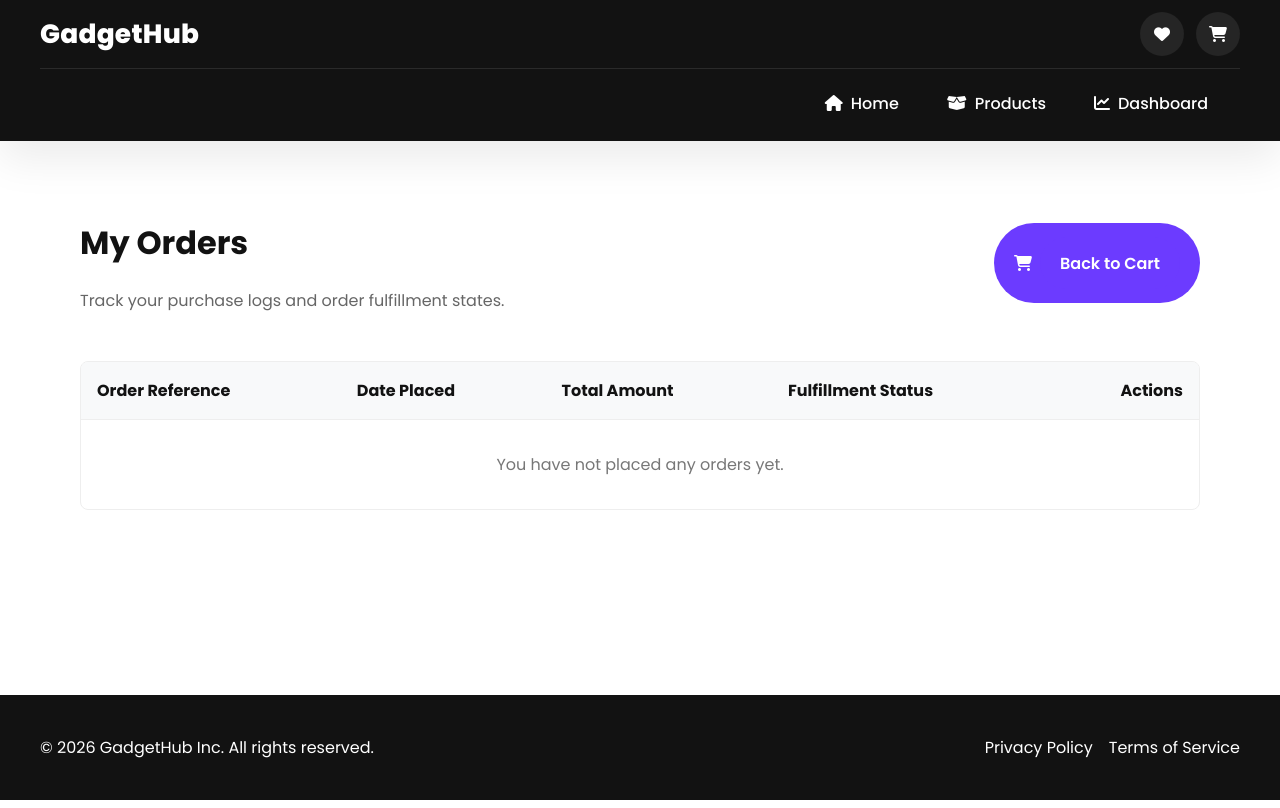
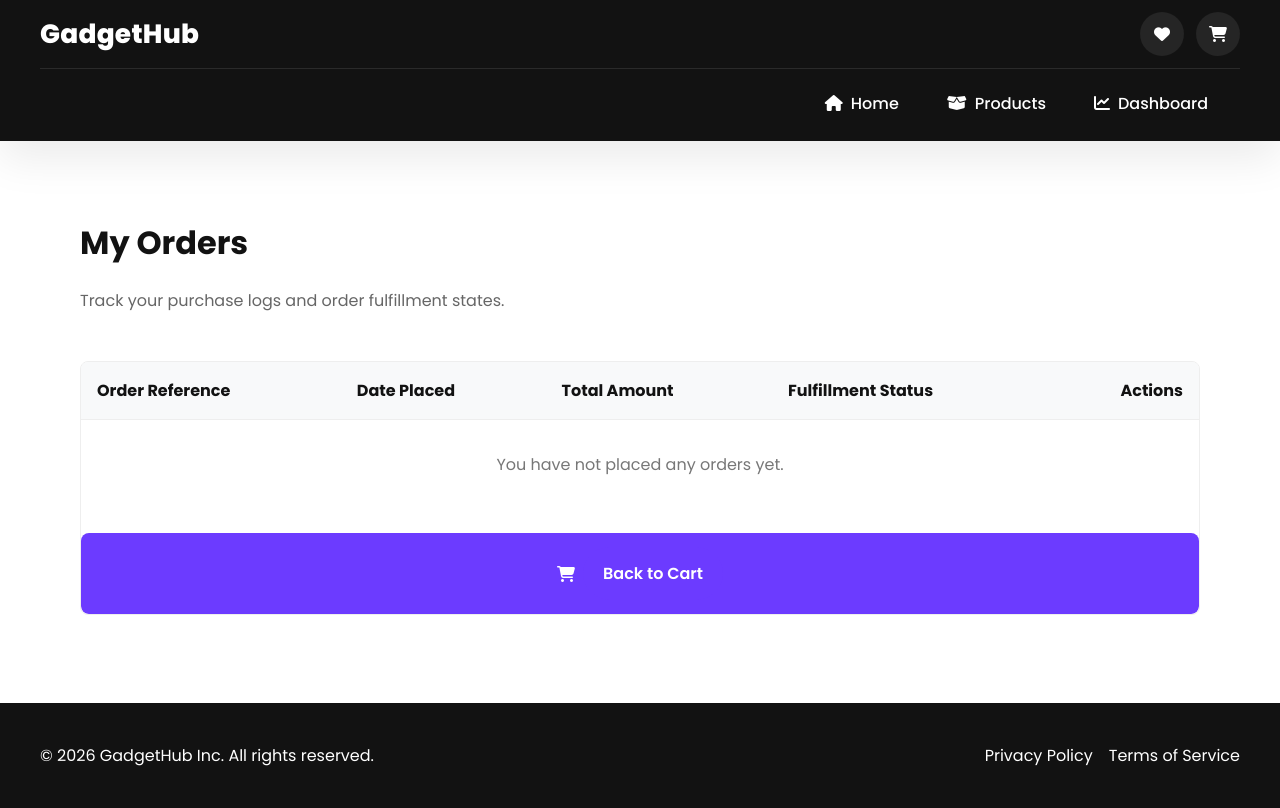
Before and after one commit to manuels-collab/gadgetHub, a Flask app: page /cart/orders in a window 1280 px wide. Run offline with Flask 3, Linux system fonts and the light colour scheme; the visitor is signed in with stand-in values (Sample User, id 1); data comes from the database, SQL or seed files in the repository; data that the repository does not hold is empty; some libraries are stand-ins or nearby versions.

Commit message:
fixed the button

```diff
--- a/app/templates/cart/view.html
+++ b/app/templates/cart/view.html
@@ -10,7 +10,7 @@
                 Review chosen selections and finalize parameters before checkout
             </p>
         </div>
-<a href="{{ url_for('cart.view_orders') }}" class="btn btn-secondary" style="display: inline-flex; align-items: center; gap: 0.5rem; text-decoration: none;">
+<a href="{{ url_for('cart.view_orders') }}" class="btn btn-primary btn-full-width cart-checkout-btn">
     <i class="fa-solid fa-clock-rotate-left"></i> <span  class="btn btn-primary">View My Orders</span>
 </a>
 
--- a/app/templates/my_orders.html
+++ b/app/templates/my_orders.html
@@ -7,9 +7,7 @@
             <h1>My Orders</h1>
             <p style="color: #666;">Track your purchase logs and order fulfillment states.</p>
         </div>
-        <a href="{{ url_for('cart.view_cart') }}" class="btn btn-secondary">
-            <i class="fa-solid fa-cart-shopping"></i> <span  class="btn btn-primary">Back to Cart</span>
-        </a>
+
     </header>
 
     {% with messages = get_flashed_messages(with_categories=true) %}
@@ -70,6 +68,9 @@
                 {% endif %}
             </tbody>
         </table>
+         <a href="{{ url_for('cart.view_cart') }}" class="btn btn-primary btn-full-width cart-checkout-btn">
+            <i class="fa-solid fa-cart-shopping"></i> <span  class="btn btn-primary">Back to Cart</span>
+        </a>
     </div>
 </main>
 {% endblock %}
```
